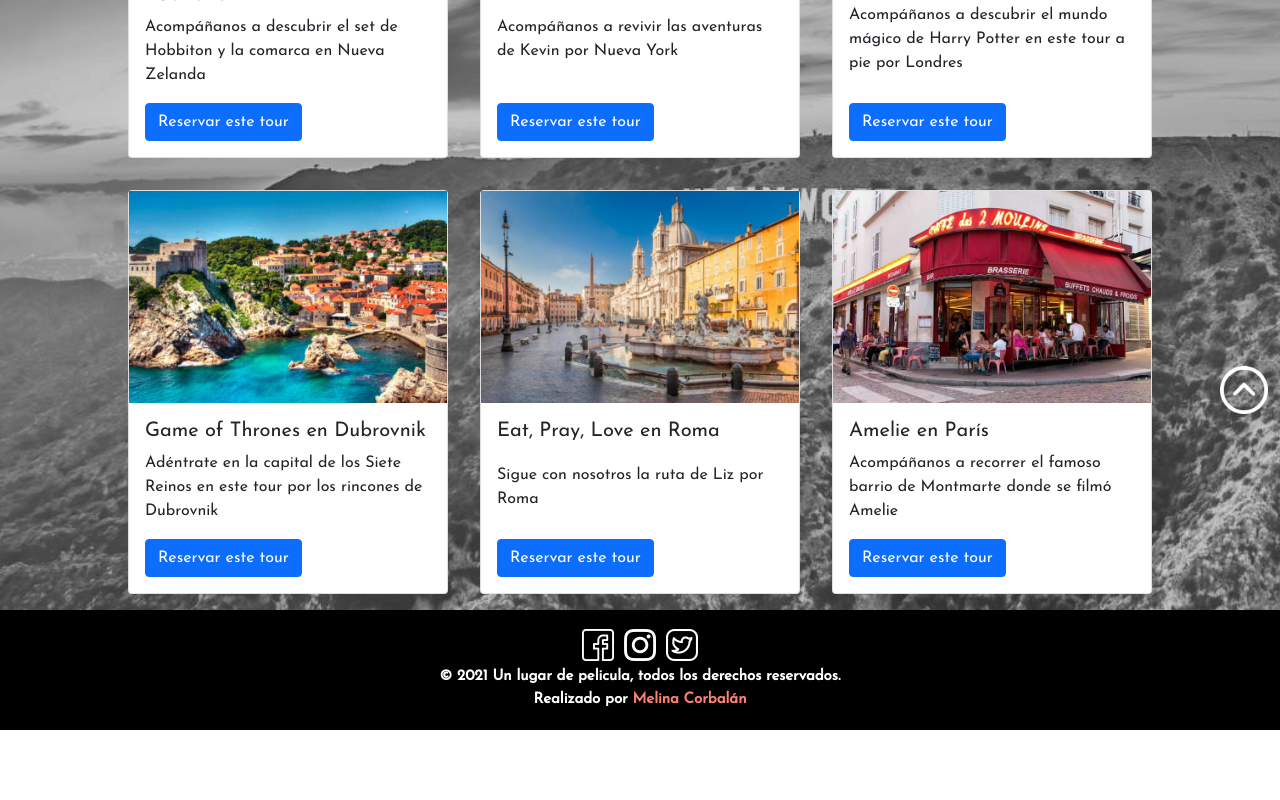
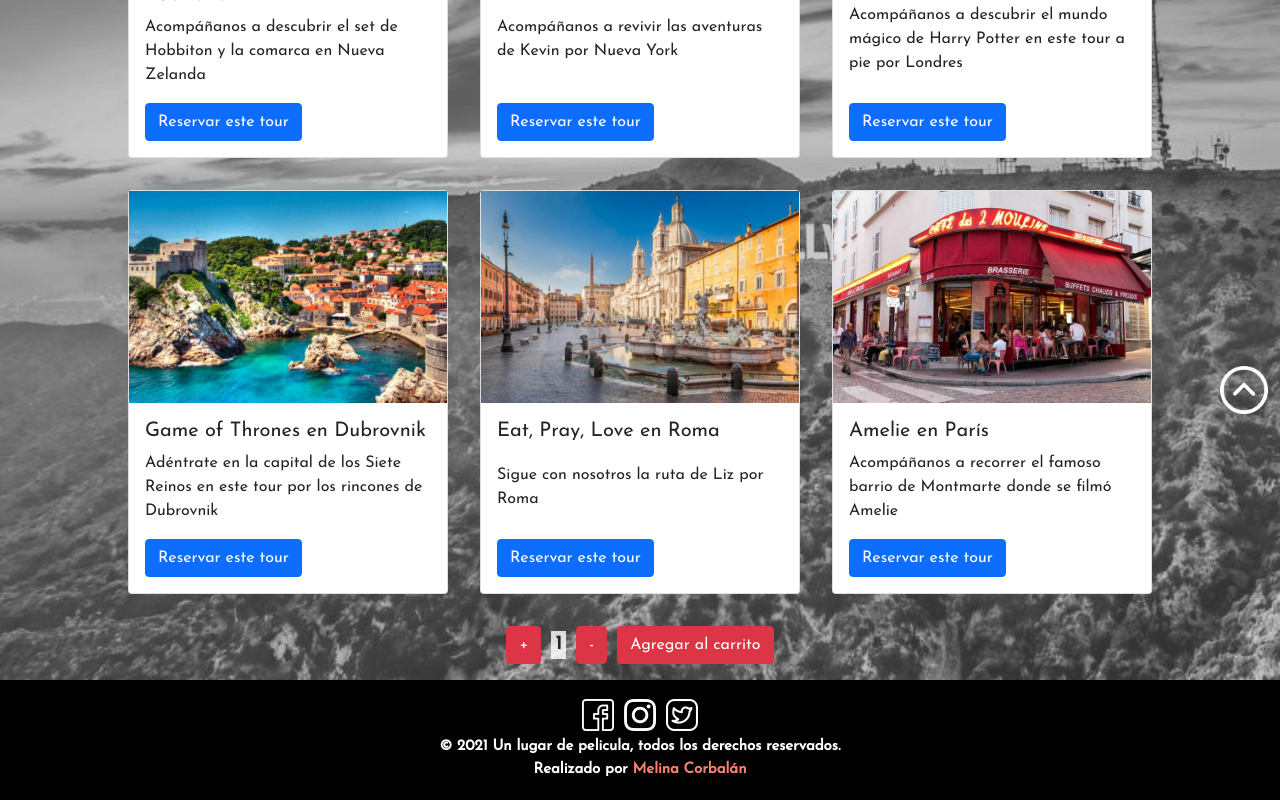
Before and after one commit to melinacorbalan/app-react, a React (Create React App) app: page /tours in a window 1280 px wide. Shown: the part 356-1156 px from the top of the page. Before the commit the page ends 1086 px from the top, so only its background shows below. Built offline with nearby package versions, Linux system fonts and the light colour scheme.

Commit message:
add Count + Arrow to ItemListContainer

```diff
--- a/src/components/Container/ItemListContainer.jsx
+++ b/src/components/Container/ItemListContainer.jsx
@@ -1,6 +1,8 @@
 import { useEffect, useState } from "react";
 import ItemList from "../Items/ItemList";
 import GetFetch from "./GetFetch";
+import ItemCount from "../Items/ItemCount"
+import Arrow from "../Footer/Arrow";
 
 
 const ItemListContainer = () => {
@@ -18,11 +20,17 @@
             .finally(() => setLoading(false));
     }, []);
 
+    const onAdd = ((cant) => {
+        console.log(`Has reservado ${cant} tours`);
+    })
 
     return (
-
-        <ItemList loading={loading} products={products} classTours="mainTours"/>
-
+        <>
+        <ItemList loading={loading} products={products} classTours="mainTours">
+        <ItemCount stock={10} onAdd={onAdd}/>
+        </ItemList>
+        <Arrow />
+        </>
     )
 
 }
--- a/src/components/Footer/Footer.jsx
+++ b/src/components/Footer/Footer.jsx
@@ -6,6 +6,7 @@
 const Footer = () => {
 
     return (
+        <>
         <footer className="footer">
             <div className="soMeIcons">
                 <a href="https://www.facebook.com">
@@ -22,6 +23,7 @@
             <p>Realizado por <a href="https://melinacorbalan.github.io/my-portfolio/" style={{ color: 'white' }} target="_blank" rel="noopener noreferrer">Melina Corbalán</a>
             </p>
         </footer>
+        </>
     )
 }
 
--- /dev/null
+++ b/src/components/Items/ItemCount.jsx
@@ -0,0 +1,35 @@
+import { useState } from "react"
+
+const ItemCount = ({stock, onAdd}) => {
+
+    const [count, setCount] = useState(1)
+
+    const Sumar = () => {
+        if (count < stock) {
+            setCount ( count + 1)
+        }
+    }
+
+    const Restar = () => {
+        if (count <= stock && count > 1) {
+            setCount (count - 1)
+        }
+    }
+
+    const Agregar = () => {
+        onAdd(count)
+        setCount(1)
+    }
+
+    return (
+
+        <div className="agregarCarrito">
+            <button onClick={Sumar} className="btn btn-danger">+</button>
+            <p>{count}</p>
+            <button onClick={Restar} className="btn btn-danger">-</button>
+            <button onClick={Agregar} className="btn btn-danger">Agregar al carrito</button>
+        </div>
+    )
+}
+
+export default ItemCount
--- a/src/components/Items/ItemList.jsx
+++ b/src/components/Items/ItemList.jsx
@@ -1,7 +1,7 @@
 import Item from "./Item"
 
 
-const ItemList = ({loading, products, classTours}) => {
+const ItemList = ({loading, products, classTours, children}) => {
     return (
         <div className={classTours}>
             {loading ? <h1 className="loading">Loading...</h1> :
@@ -11,6 +11,8 @@
                     ))}
                 </div>
             }
+            {children}
+
         </div>
     )
 }
--- a/src/index.css
+++ b/src/index.css
@@ -112,3 +112,29 @@
   justify-content: space-between;
 
 }
+
+.agregarCarrito {
+  display: flex;
+  flex-direction: row;
+  margin: 1rem 0;
+  justify-content: center;
+  align-items: center;
+}
+
+.agregarCarrito p {
+  font-size: 1.2rem;
+  margin: 0 5px;
+  background-color: rgba(255, 255, 255, 0.808);
+  font-weight: bold;
+  width: auto;
+  min-width: 15px;
+  text-align: center;
+}
+
+.agregarCarrito .btn {
+  margin: 0 5px;
+}
+
+.agregarCarrito .btn .btn-danger {
+  height: 1rem;
+}
--- a/src/pages/Contacto.jsx
+++ b/src/pages/Contacto.jsx
@@ -1,4 +1,3 @@
-import Arrow from "../components/Footer/Arrow"
 import Footer from "../components/Footer/Footer"
 import NavBar from "../components/NavBar/NavBar"
 
@@ -7,7 +6,6 @@
         <div className="homeContainer">
             <NavBar />
             <main></main>
-            <Arrow />
             <Footer />
         </div>
     )
--- a/src/pages/Home.jsx
+++ b/src/pages/Home.jsx
@@ -1,4 +1,3 @@
-import Arrow from "../components/Footer/Arrow";
 import Footer from "../components/Footer/Footer";
 import NavBar from "../components/NavBar/NavBar"
 
@@ -12,7 +11,6 @@
             <div className="mainHome">
                 <h2 className="mainHomeTitle">{greeting}</h2>
             </div>
-            <Arrow />
             <Footer />
         </div>
     )
--- a/src/pages/Locaciones.jsx
+++ b/src/pages/Locaciones.jsx
@@ -1,4 +1,3 @@
-import Arrow from "../components/Footer/Arrow"
 import Footer from "../components/Footer/Footer"
 import NavBar from "../components/NavBar/NavBar"
 
@@ -7,7 +6,6 @@
         <div className="homeContainer">
             <NavBar />
             <main className="mainLocaciones"></main>
-            <Arrow />
             <Footer />
         </div>
     )
--- a/src/pages/Peliculas.jsx
+++ b/src/pages/Peliculas.jsx
@@ -1,4 +1,3 @@
-import Arrow from "../components/Footer/Arrow"
 import Footer from "../components/Footer/Footer"
 import NavBar from "../components/NavBar/NavBar"
 
@@ -7,7 +6,6 @@
         <div className="homeContainer">
             <NavBar />
             <main className="mainPeliculas"></main>
-            <Arrow />
             <Footer />
         </div>
     )
--- a/src/pages/Tours.jsx
+++ b/src/pages/Tours.jsx
@@ -1,5 +1,4 @@
 import ItemListContainer from "../components/Container/ItemListContainer"
-import Arrow from "../components/Footer/Arrow"
 import Footer from "../components/Footer/Footer"
 import NavBar from "../components/NavBar/NavBar"
 
@@ -8,7 +7,6 @@
         <div className="toursContainer">
             <NavBar />
             <ItemListContainer/>
-            <Arrow />
             <Footer/>
         </div>
     )
```
